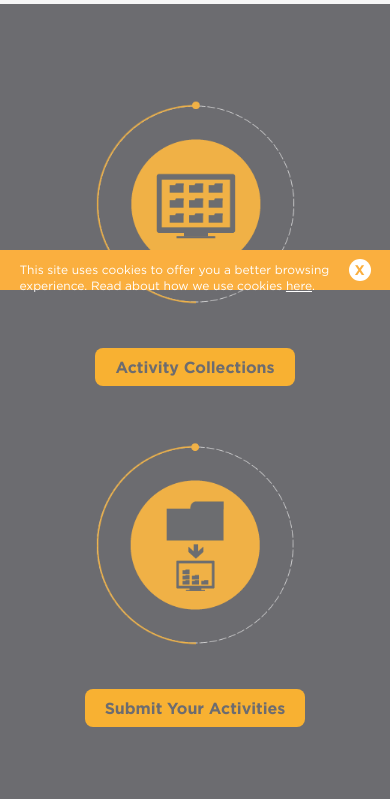
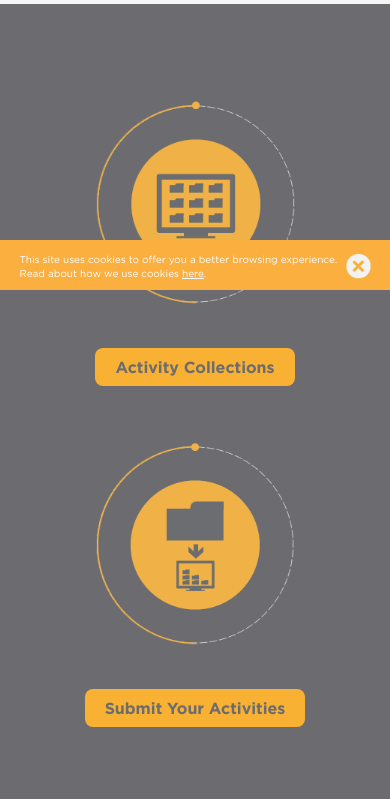
Before and after one commit to unawe/astroEDU, a Django app: page /500/ in a window 390 px wide. Shown: the part 554-1353 px from the top of the page. Run offline with Django 3.2, Linux system fonts and the light colour scheme; parts of the project's set-up code (start-up, migrations or seed data) failed here and were passed over.

Commit message:
update favicon and add close icon for cookie query (design update P.Cruz), improve responsiveness cookie nag

```diff
--- a/static/css/main.css
+++ b/static/css/main.css
@@ -89,23 +89,19 @@ body {
 }
 #cookie-policy p, #cookie-policy a {
 	color: white !important;
-	font-size: 12px;
+	font-size: 14px;
 	margin: 12px 0 0 0;
 }
 #cookie-policy a {
 	text-decoration: underline;
 }
 span.close-btn {
-	border-radius: 50%;
-	height: 13px;
-	width: 9px;
-	background: white;
 	float: right;
-	color: #faaf3f;
-	padding: 4px 7px 5px 6px;
-	margin-top: -3px;
-	font-weight: 900;
-	cursor: pointer !important;
+	cursor: pointer;
+}
+span.close-btn img {
+	width: 20px;
+	height: auto;
 }
 
 /* grid */
@@ -782,6 +778,13 @@ button.search_btn {
 		padding-right: 0;
 		text-align: center;
 	}
+	#cookie-policy p, #cookie-policy a {
+		font-size: 12px;
+		margin: 15px 0 0 0;
+	}
+	span.close-btn img {
+		margin-top:-2px;
+	}
 	.layout_content {
 		margin-top: 100px;
 	}
@@ -1000,6 +1003,17 @@ button.search_btn {
 	}
 }
 @media (max-width: 600px) {
+	#cookie-policy {
+		height: 50px;
+	}
+	#cookie-policy p, #cookie-policy a {
+		max-width: 85%;
+		margin: 10px 0 0 0;
+		font-size:12px;
+	}
+	span.close-btn img {
+		width: 30px;
+	}
 	.top_left {
 		text-align: center;
 	}
@@ -1030,6 +1044,15 @@ button.search_btn {
 }
 @media (max-width: 480px) {
 	a {word-wrap: break-word;}
+	#cookie-policy p, #cookie-policy a {
+		max-width: 100%;
+		margin: 13px 0 0 0;
+		font-size:10px;
+	}
+	span.close-btn img {
+		width: 25px;
+		padding-top:3px;
+	}
 	img.logo {
 		width: 220px;
 	}
--- a/templates/base.html
+++ b/templates/base.html
@@ -30,7 +30,7 @@
 {% endif %}
 <div id="cookie-policy">
 	<div class="layout_container">
-		<span class="close-btn">X</span>
+		<span class="close-btn"><img src="{% static 'designimages/icon_close.png' %}" alt="Close"></span>
 		<p>This site uses cookies to offer you a better browsing experience. Read about how we use cookies <a href="/cookie-policy/" title="">here</a>.</p>
 	</div>
 </div>
```
Also changed, not shown: static/style.css (deleted, +0 -48 lines), static/designimages/icon_close.png (added), static/favicon.ico.
